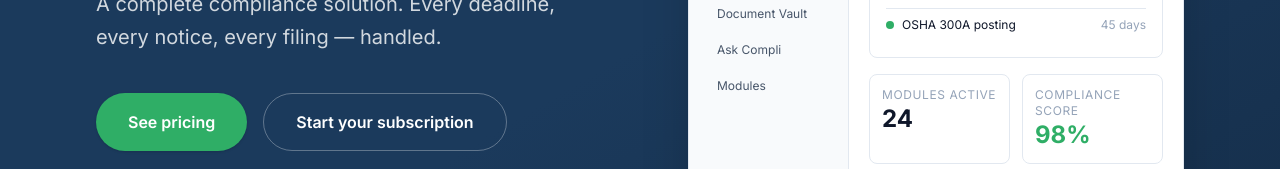
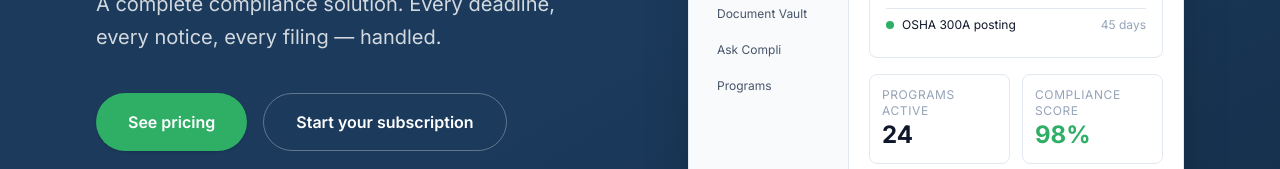
Before and after one commit to egingrich88/compli-marketing, a Next.js app: page / in a window 1280 px wide. Shown: the part 404-573 px from the top of the page. Built offline with nearby package versions, Linux system fonts and the light colour scheme; no server answers.

Commit message:
refactor: replace 'Modules' terminology with 'Programs' in DashboardMockup

```diff
--- a/components/DashboardMockup.tsx
+++ b/components/DashboardMockup.tsx
@@ -3,7 +3,7 @@ const navItems = [
   "Compliance Calendar",
   "Document Vault",
   "Ask Compli",
-  "Modules",
+  "Programs",
 ];
 
 const deadlines = [
@@ -96,7 +96,7 @@ export default function DashboardMockup() {
           <div className="grid grid-cols-2 gap-3">
             <div className="bg-white border border-line rounded-lg p-3">
               <div className="text-xs text-muted uppercase tracking-wider">
-                Modules Active
+                Programs Active
               </div>
               <div className="text-2xl font-bold text-ink">24</div>
             </div>
```
